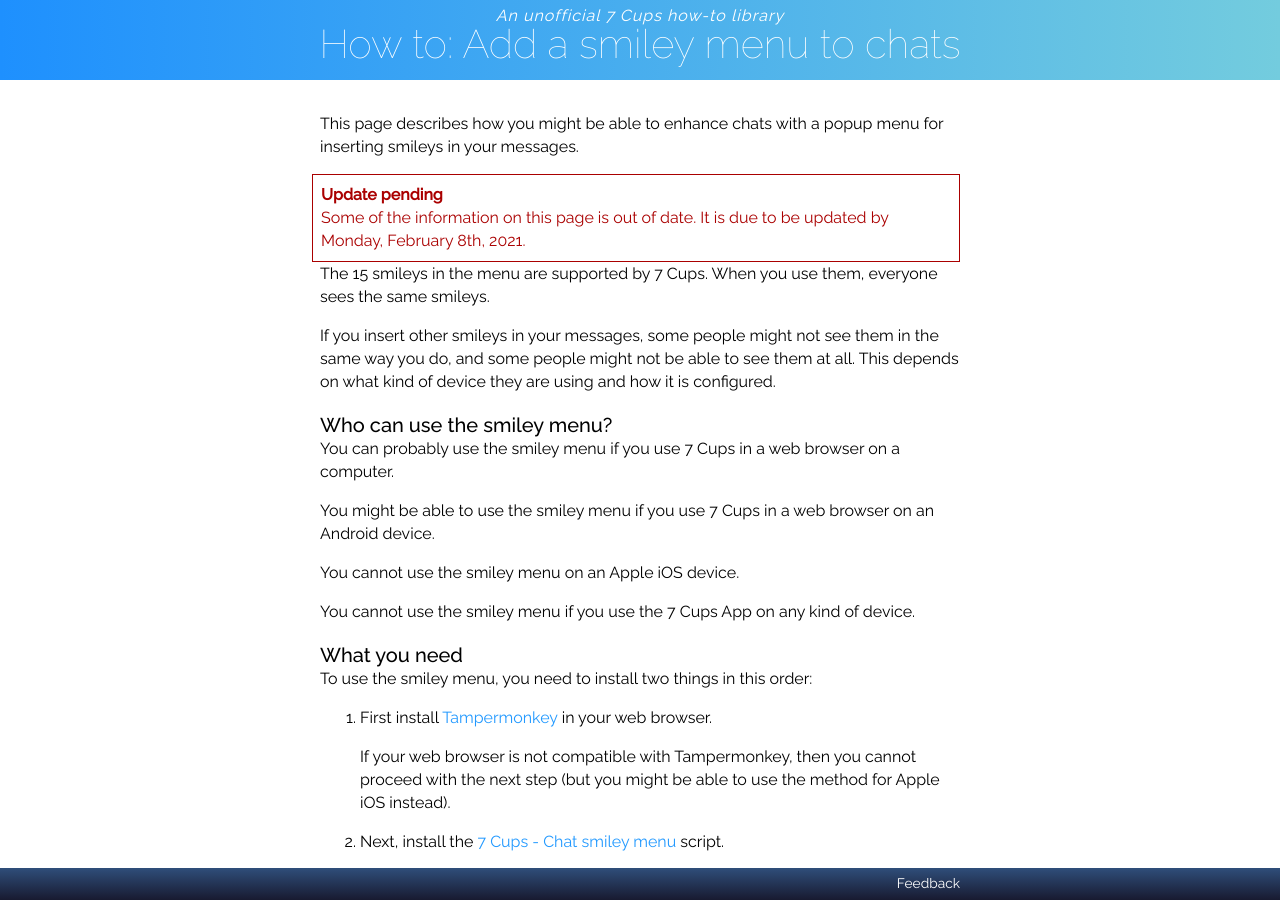
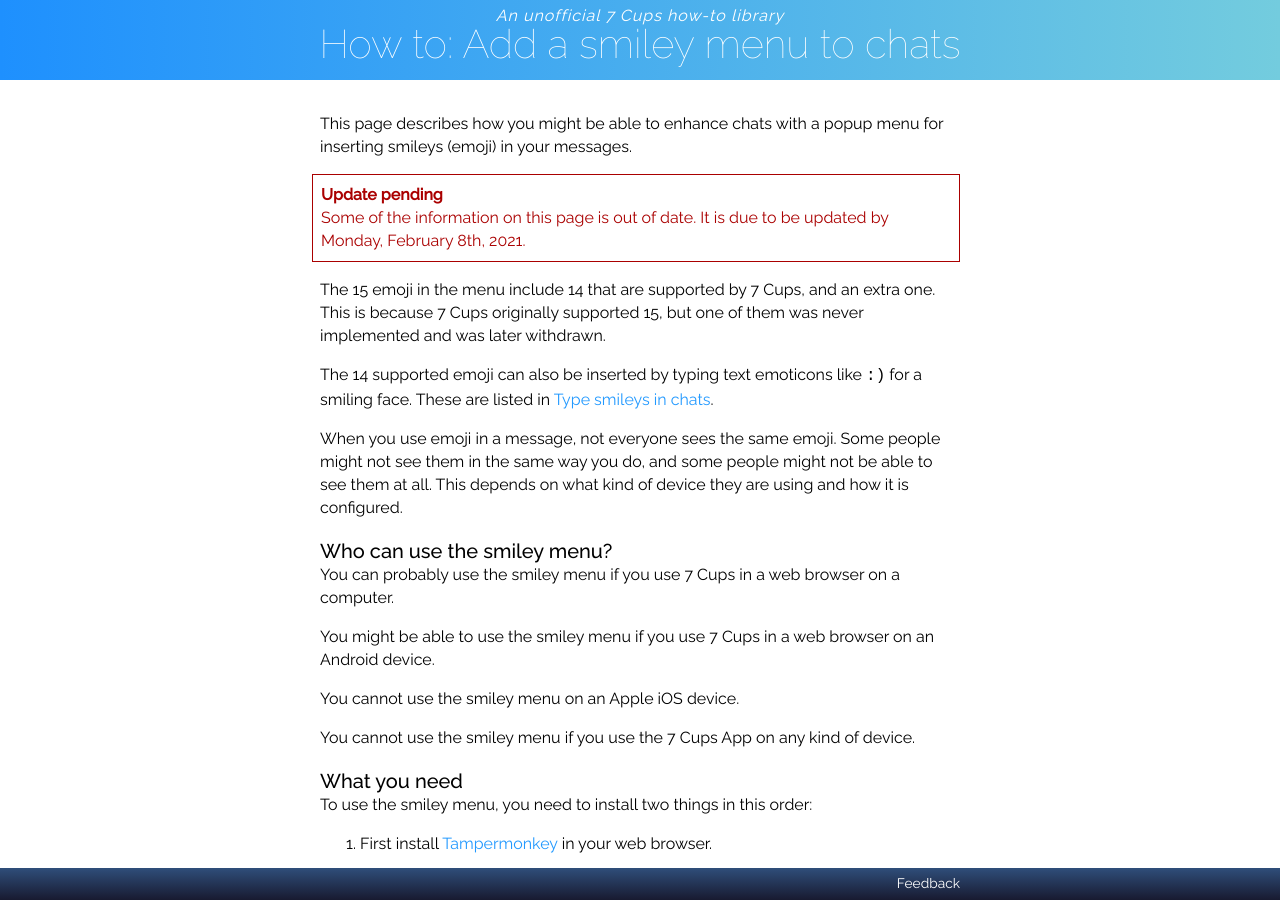
Before and after one commit to RarelyCharlie/rarelycharlie.github.io, a Jekyll site: the page built from _howto/smileymenu.md, in a window 1280 px wide and 900 px high. Built offline with Jekyll 4.4.1, drawn with Linux system fonts in a browser that asks for light colours.

Commit message:
smiley menu

```diff
--- a/_howto/smileymenu.md
+++ b/_howto/smileymenu.md
@@ -5,17 +5,17 @@ linkas: false
 feedback: "https://www.7cups.com/@RarelyCharlie"
 ---
 <style>img {box-shadow: 4px 4px 12px #aaa;}</style>
-This page describes how you might be able to enhance chats with a popup menu for inserting smileys in your messages.
+This page describes how you might be able to enhance chats with a popup menu for inserting smileys (emoji) in your messages.
 
-<div style="border: 1px solid #a00; padding: 1ex; margin: 0 0 0 -1ex; color: #a00;"><b>Update pending</b><br>Some of the information on this page is out of date. It is due to be updated by Monday, February 8th, 2021.</div>
+<div style="border: 1px solid #a00; padding: 1ex; margin: 0 0 1em -1ex; color: #a00;"><b>Update pending</b><br>Some of the information on this page is out of date. It is due to be updated by Monday, February 8th, 2021.</div>
 
-The 15 smileys in the menu are supported by 7 Cups. When you use them, everyone sees the same smileys.
+The 15 emoji in the menu include 14 that are supported by 7 Cups, and an extra one. This is because 7 Cups originally supported 15, but one of them was never implemented and was later withdrawn.
 
-If you insert other smileys in your messages, some people might not see them in the same way you do, and some
-people might not be able to see them at all. This depends on what kind of device they are using and how it is configured.
+The 14 supported emoji can also be inserted by typing text emoticons like `:)` for a smiling face. These are listed in [Type smileys in chats](https://rarelycharlie.github.io/howto/smileys).
+
+When you use emoji in a message, not everyone sees the same emoji. Some people might not see them in the same way you do, and some people might not be able to see them at all. This depends on what kind of device they are using and how it is configured.
 
 ### Who can use the smiley menu?
-
 You can probably use the smiley menu if you use 7 Cups in a web browser on a computer.
 
 You might be able to use the smiley menu if you use 7 Cups in a web browser on an Android device.
```
